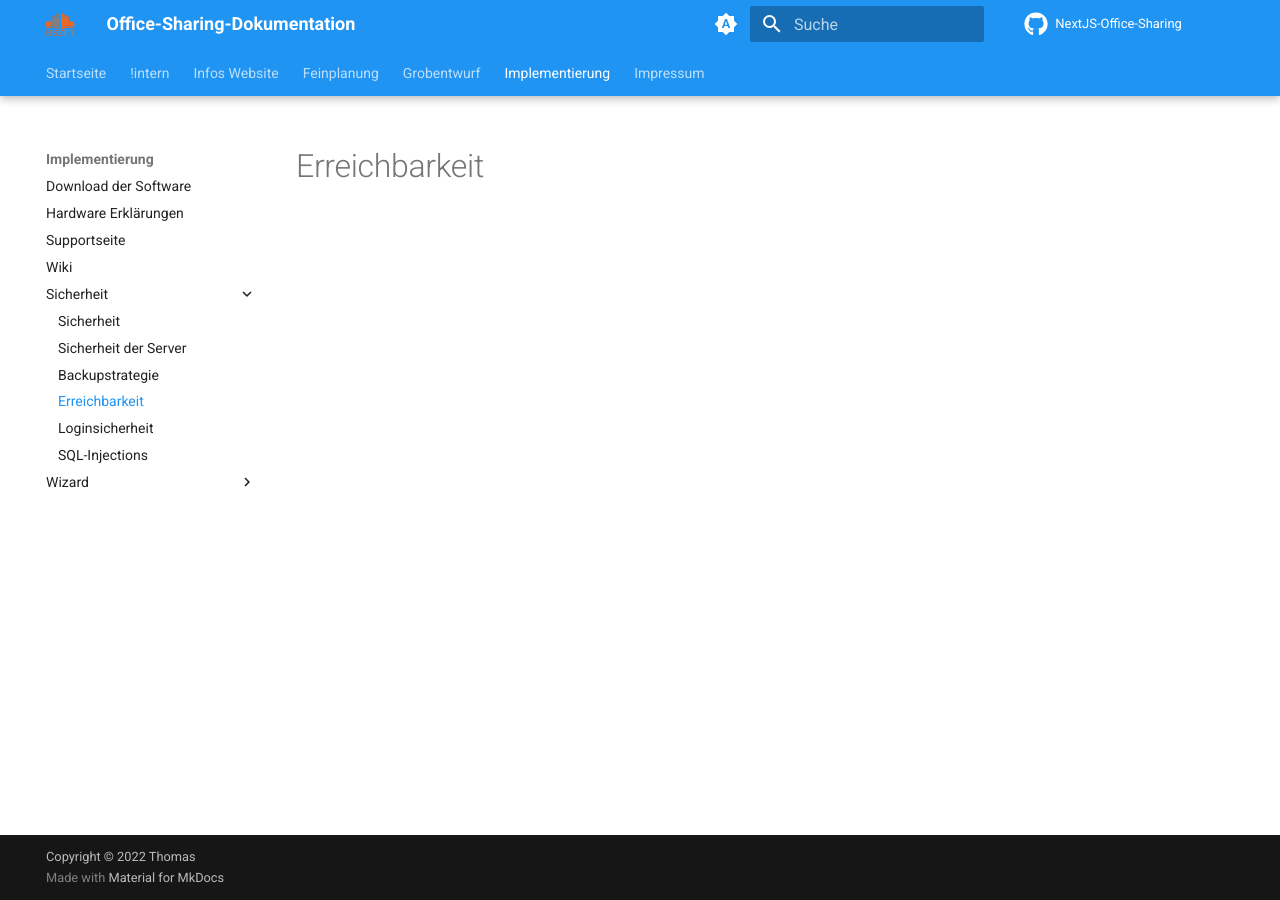
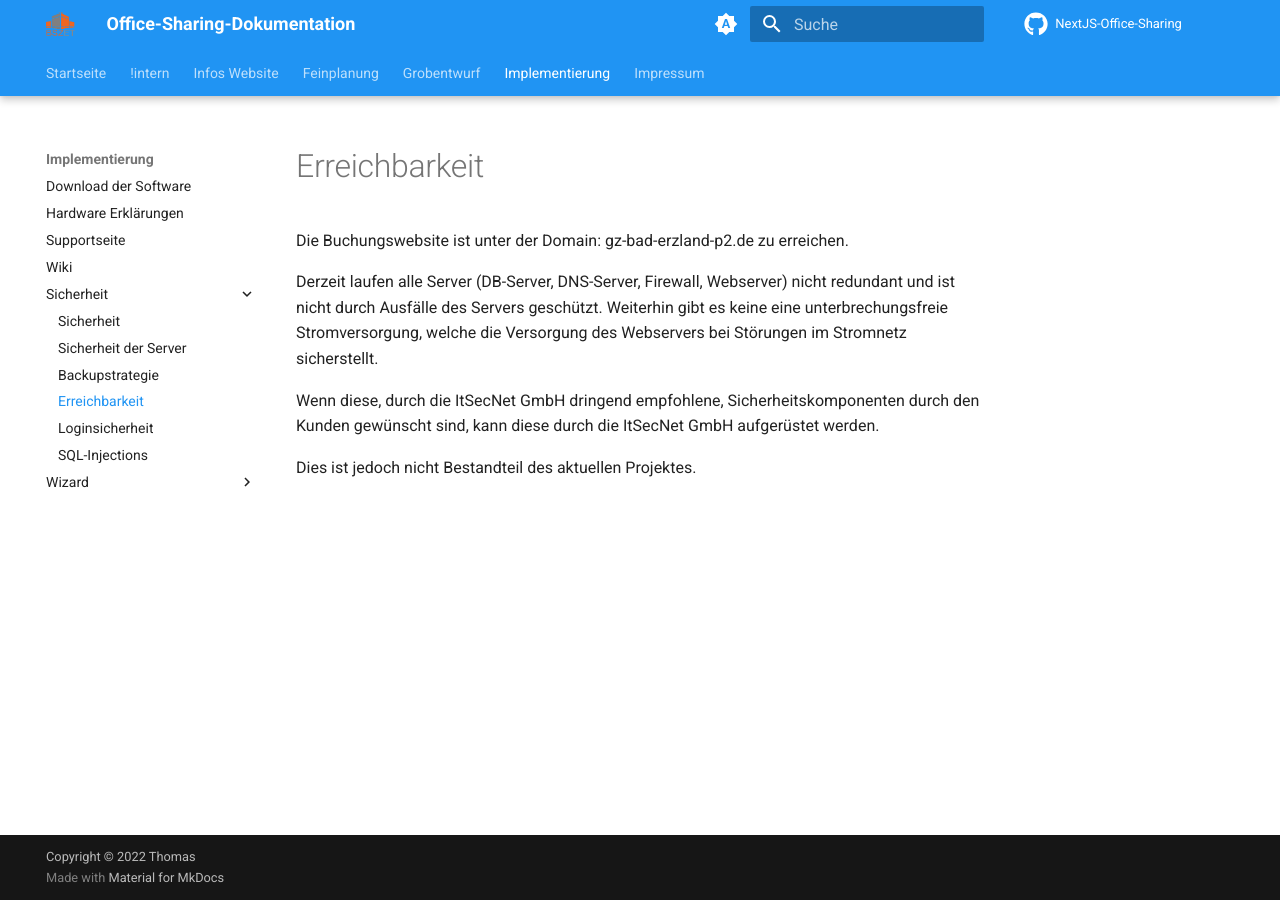
Before and after one commit to gz-bad-erzland-p2/Dokumentation, an MkDocs documentation site: the page built from docs/implementierung/sicherheit/05_erreichbarkeit.md, in a window 1280 px wide. Built offline with MkDocs 1.6.1 and Material for MkDocs 9.7.7, drawn with Linux system fonts in a browser that asks for light colours; comment, search, counter and statistics services are not loaded.

Commit message:
Update 05_erreichbarkeit.md

```diff
--- a/docs/implementierung/sicherheit/05_erreichbarkeit.md
+++ b/docs/implementierung/sicherheit/05_erreichbarkeit.md
@@ -1 +1,10 @@
 # Erreichbarkeit
+
+Die Buchungswebsite ist unter der Domain: gz-bad-erzland-p2.de zu erreichen.
+
+Derzeit laufen alle Server (DB-Server, DNS-Server, Firewall, Webserver) nicht redundant und ist nicht durch Ausfälle des Servers geschützt.
+Weiterhin gibt es keine eine unterbrechungsfreie Stromversorgung, welche die Versorgung des Webservers bei Störungen im Stromnetz sicherstellt.
+
+Wenn diese, durch die ItSecNet GmbH dringend empfohlene, Sicherheitskomponenten durch den Kunden gewünscht sind, kann diese durch die ItSecNet GmbH aufgerüstet werden.
+
+Dies ist jedoch nicht Bestandteil des aktuellen Projektes.
```
